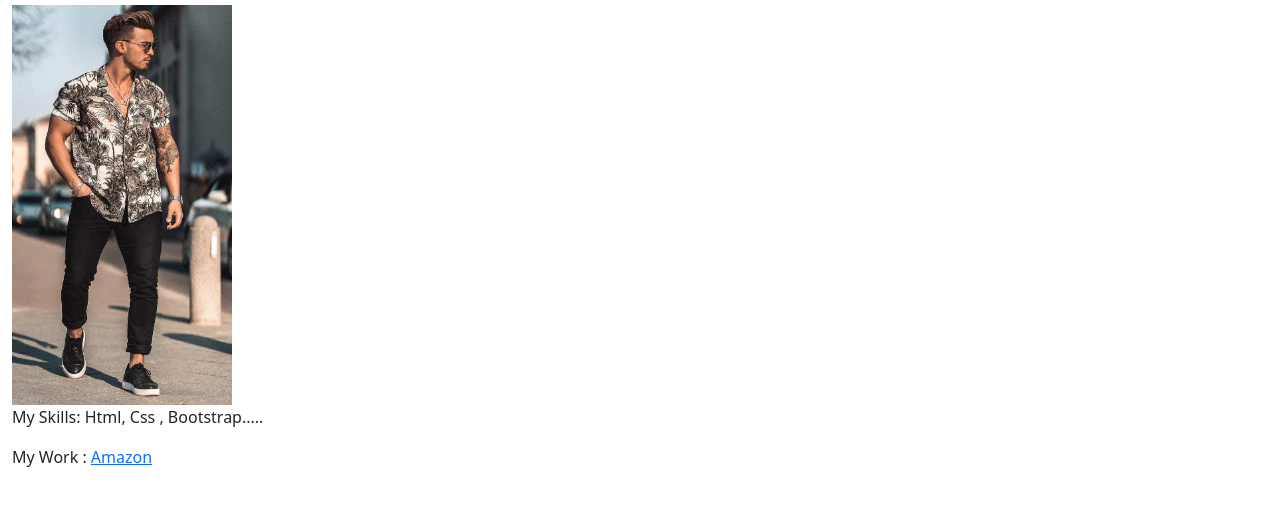
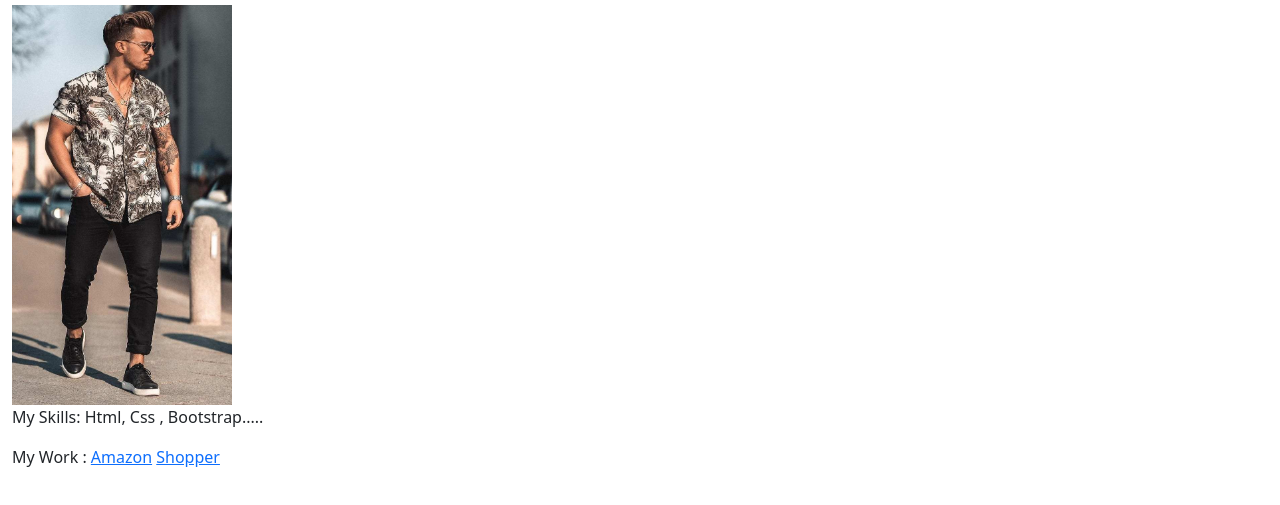
Before and after one commit to Balram3111/ui-portfolio, a website: page index.html in a window 1280 px wide. Shown: the part 67-572 px from the top of the page. Drawn offline with nearby package versions, Linux system fonts and the light colour scheme.

Commit message:
Update index.html

```diff
--- a/index.html
+++ b/index.html
@@ -13,7 +13,7 @@
     <img src="public/images/men-fashion.jpg" height="400px" width="220px">
     <p>My Skills: Html, Css , Bootstrap.....</p>
     <p>
-        My Work : <a href="public/amazon-cards.html">Amazon</a> <a href="public/shopper-template.html"></a>
+        My Work : <a href="public/amazon-cards.html">Amazon</a> <a href="public/shopper-template.html">Shopper</a> <a></a>
     </p>
 </body>
 </html>
```
